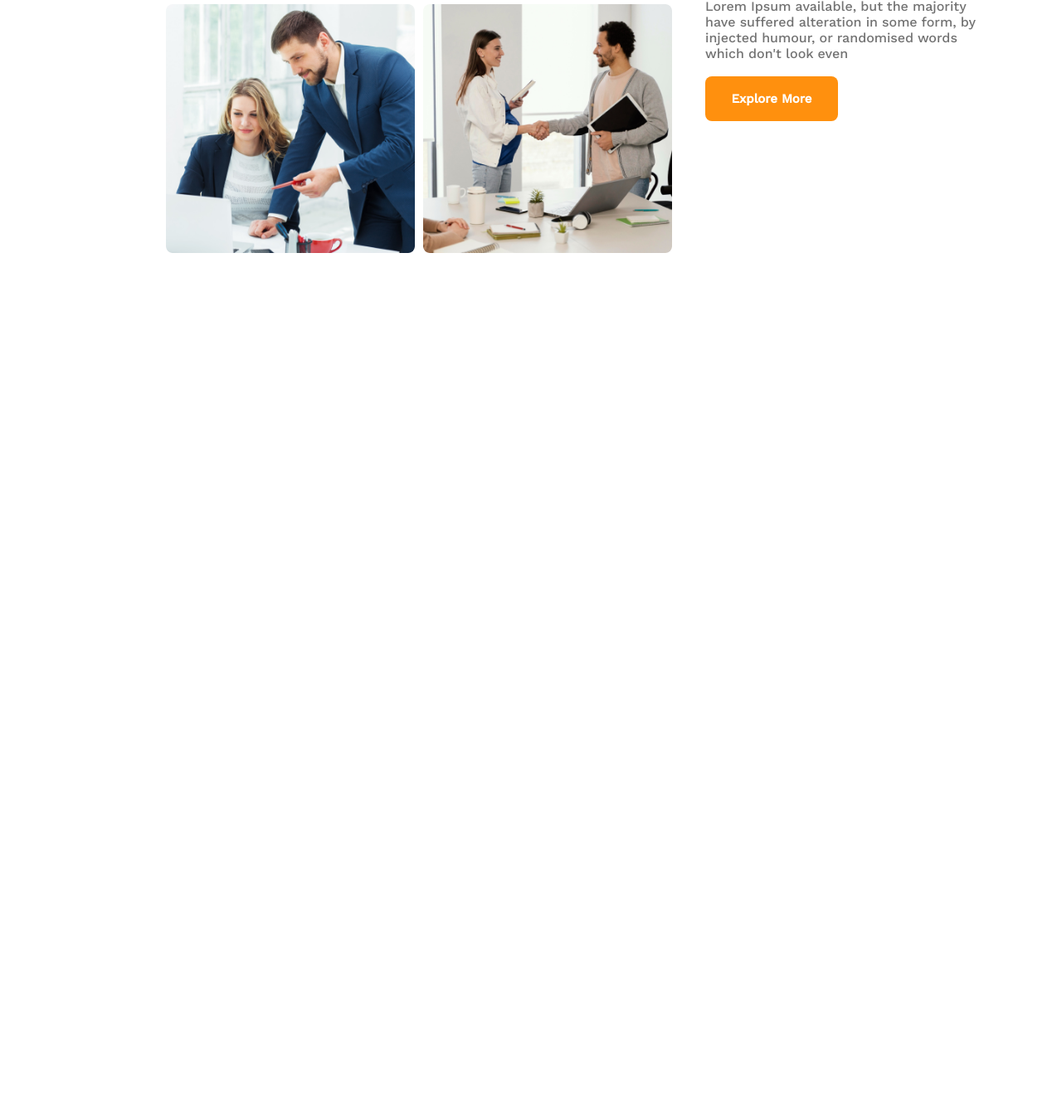
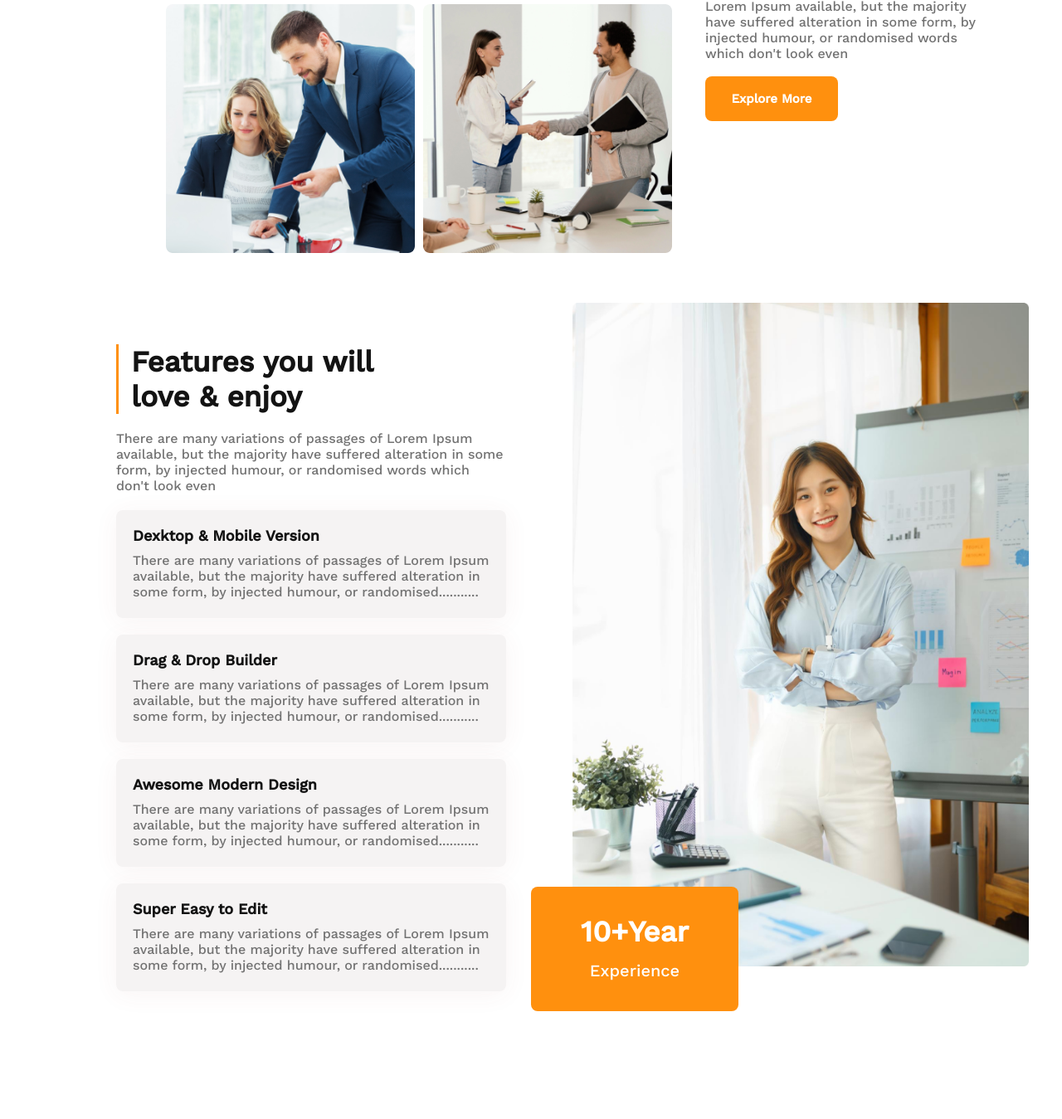
Before and after one commit to Abdullahcse1258/my-second-assignment, a plain HTML site: page index.html in a window 1280 px wide. Shown: the part 1315-2664 px from the top of the page at 83% size. Before the commit the page ends 1680 px from the top, so only its background shows below. Drawn offline with nearby package versions, Linux system fonts and the light colour scheme.

Commit message:
code added

```diff
--- a/index.html
+++ b/index.html
@@ -32,7 +32,7 @@
         <!-- nav close -->
         <!-- Brand new group start -->
             <div class="brand">
-                <h class="brand-title">Brand New Group of Architects</h>
+                <h class="brand-title">Brand New <br> Group of Architects</h>
                 <p class="brand-description">There are many variations of passages of Lorem Ipsum available, but the majority have suffered alteration in some form, by injected humour, or randomised words which don't look even</p>
                 <div class="btn">
                     <button class="btn-primary">Explore More</button>
@@ -65,6 +65,37 @@
             </div>
         </section>
         <!-- Quick list of Our Features end -->
+        <!-- Features you will love & enjoy & experience -->
+        <section class="experience">
+            <div class="experience-start">
+                <div class="experience-feature">
+                    <h3 class="experience-title">Features you will <br> love & enjoy</h3>
+                    <p class="experience-description">There are many variations of passages of Lorem Ipsum available, but the majority have suffered alteration in some form, by injected humour, or randomised words which don't look even</p>
+                    <article>
+                        <h4 class="article-title">Dexktop & Mobile Version</h4>
+                        <p class="article-info">There are many variations of passages of Lorem Ipsum available, but the majority have suffered alteration in some form, by injected humour, or randomised...........</p>
+                    </article>
+                    <article>
+                        <h4 class="article-title">Drag & Drop Builder</h4>
+                        <p class="article-info">There are many variations of passages of Lorem Ipsum available, but the majority have suffered alteration in some form, by injected humour, or randomised...........</p>
+                    </article>
+                    <article>
+                        <h4 class="article-title">Awesome Modern Design</h4>
+                        <p class="article-info">There are many variations of passages of Lorem Ipsum available, but the majority have suffered alteration in some form, by injected humour, or randomised...........</p>
+                    </article>
+                    <article>
+                        <h4 class="article-title">Super Easy to Edit</h4>
+                        <p class="article-info">There are many variations of passages of Lorem Ipsum available, but the majority have suffered alteration in some form, by injected humour, or randomised...........</p>
+                    </article>
+                </div>
+                <div class="experience-image">
+                    <img src="images/architect.png" alt="">
+                    <div class="button">
+                        <button class="btn-primary">10+Year <br><span class="span-ex">Experience</span></button>
+                    </div>
+                </div>
+            </div>
+        </section>
     </main>
 </body>
 </html>
--- a/styles/style.css
+++ b/styles/style.css
@@ -118,3 +118,66 @@
     margin-bottom: 35px;
 }
 /* Quick list of Our Features end */
+/* Features you will love & enjoy & experience */
+.experience-start{
+    display: flex;
+    margin: 0 140px;
+    gap: 80px;
+}
+.experience-feature{
+    margin-top: 50px;
+
+}
+.experience-title{
+    color: #131313;
+    font-weight: 700;
+    font-size: 35px;
+    border-left: 3px solid #FF900E;
+    padding-left: 15px;
+    margin-bottom: 20px;
+}
+.experience-description{
+    color: #727272;
+    font-weight: 400;
+    font-size: 16px;
+    margin-bottom: 20px;
+}
+.experience-feature article{
+    padding: 20px;
+    background: #f5f3f3;
+    box-shadow: 0px 4px 30px rgba(161, 70, 70, 0.06);
+    border-radius: 8px;
+    margin-bottom: 20px;
+    width: 430px;
+    height: 90px;
+}
+.article-title{
+    font-weight: 600;
+    font-size: 18px;
+    color: #131313;
+    margin-bottom: 10px;
+}
+.article-info{
+    font-weight: 400;
+    font-size: 16px;
+    color: #727272;
+}
+.experience-image img{
+    width: 550px;
+    height: 800px;
+}
+.experience-image .button{
+    margin-top: -100px;
+    margin-left: -50px;
+}
+.button .btn-primary{
+    width: 250px;
+    height: 150px;
+    font-weight: 700;
+    font-size: 35px;
+    margin-bottom: 130px;
+}
+.btn-primary .span-ex{
+    font-weight: 500;
+font-size: 20px;
+}
```
